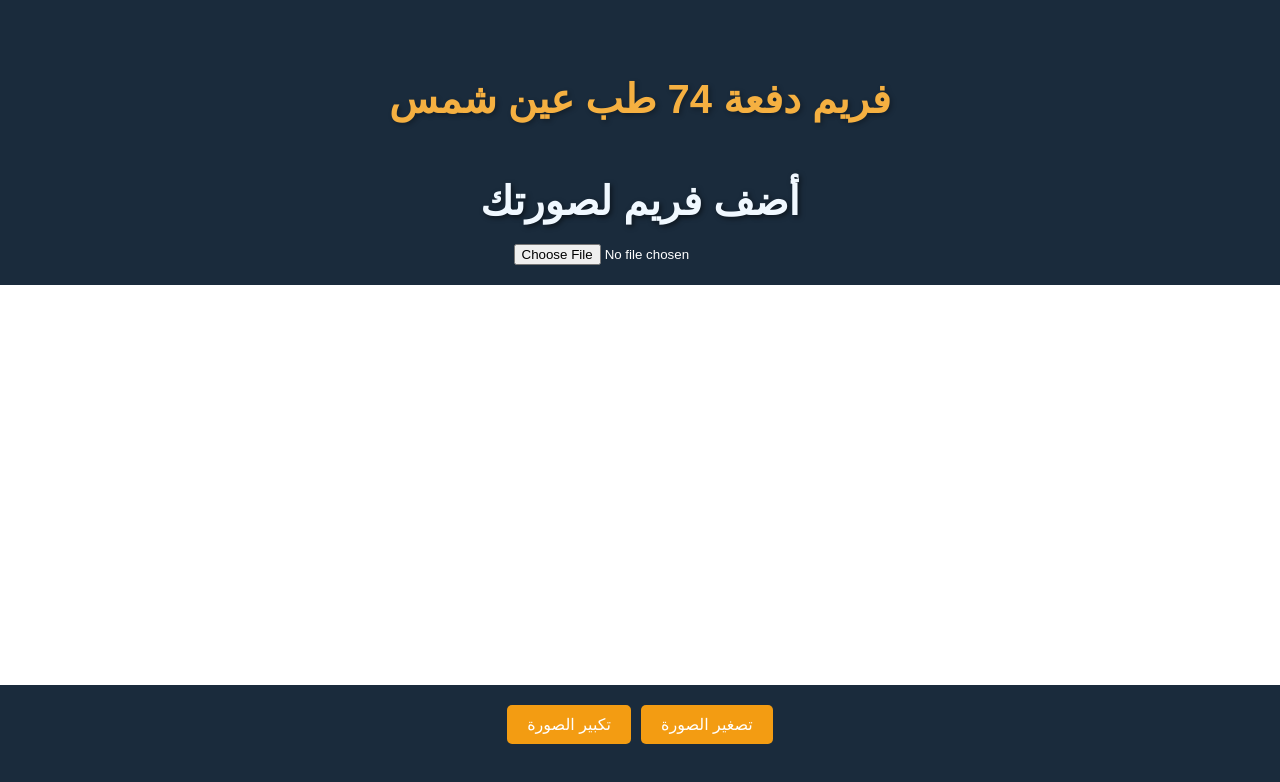
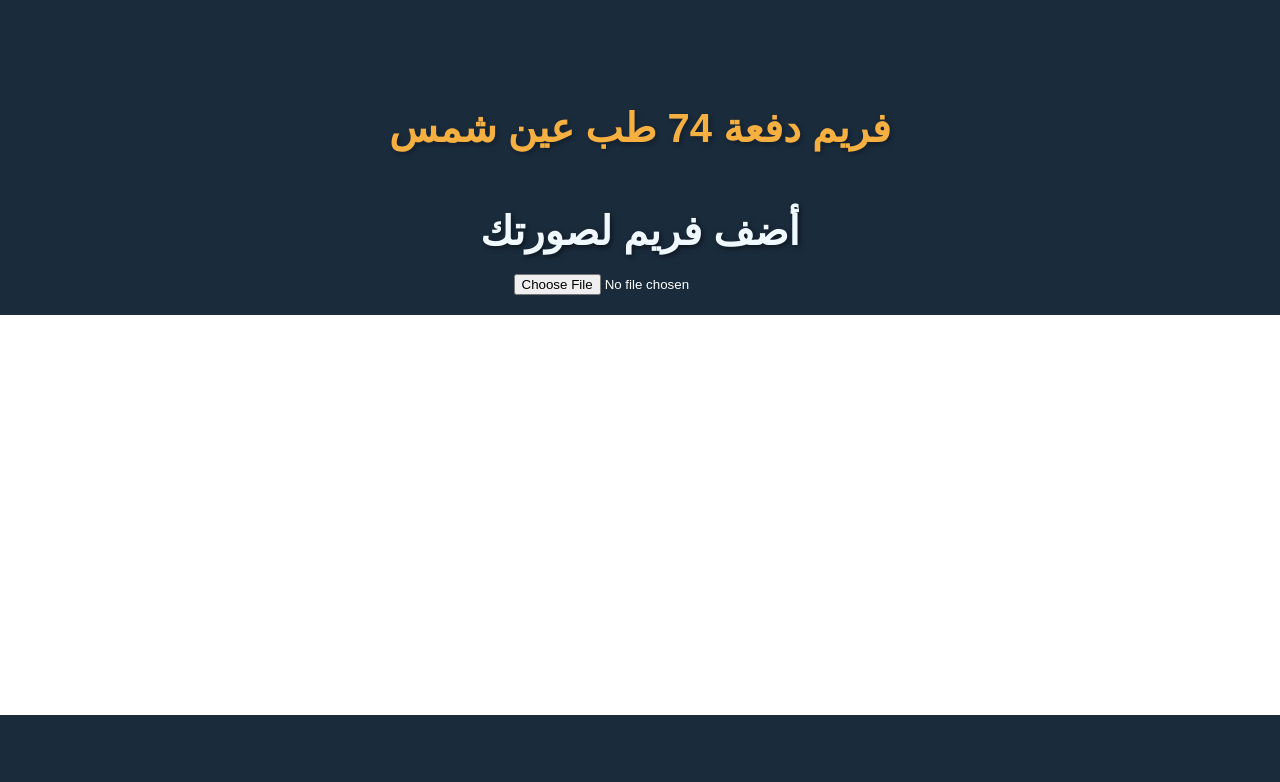
Before and after one commit to karimkandil2001/photo-frame-ASUMED74, a plain HTML site: page index.html in a window 1280 px wide. Drawn offline with Linux system fonts and the light colour scheme.

Commit message:
Update index.html

```diff
--- a/index.html
+++ b/index.html
@@ -28,12 +28,6 @@
     <!-- زر انشاء صورة جديدة -->
     <button id="new-image-btn" style="display: none;">إنشاء صورة جديدة</button>
 
-    <!-- أزرار التكبير والتصغير -->
-    <div class="controls">
-        <button id="zoom-in">تكبير الصورة</button>
-        <button id="zoom-out">تصغير الصورة</button>
-    </div>
-
     <script src="app.js"></script>
 </body>
 </html>
```
